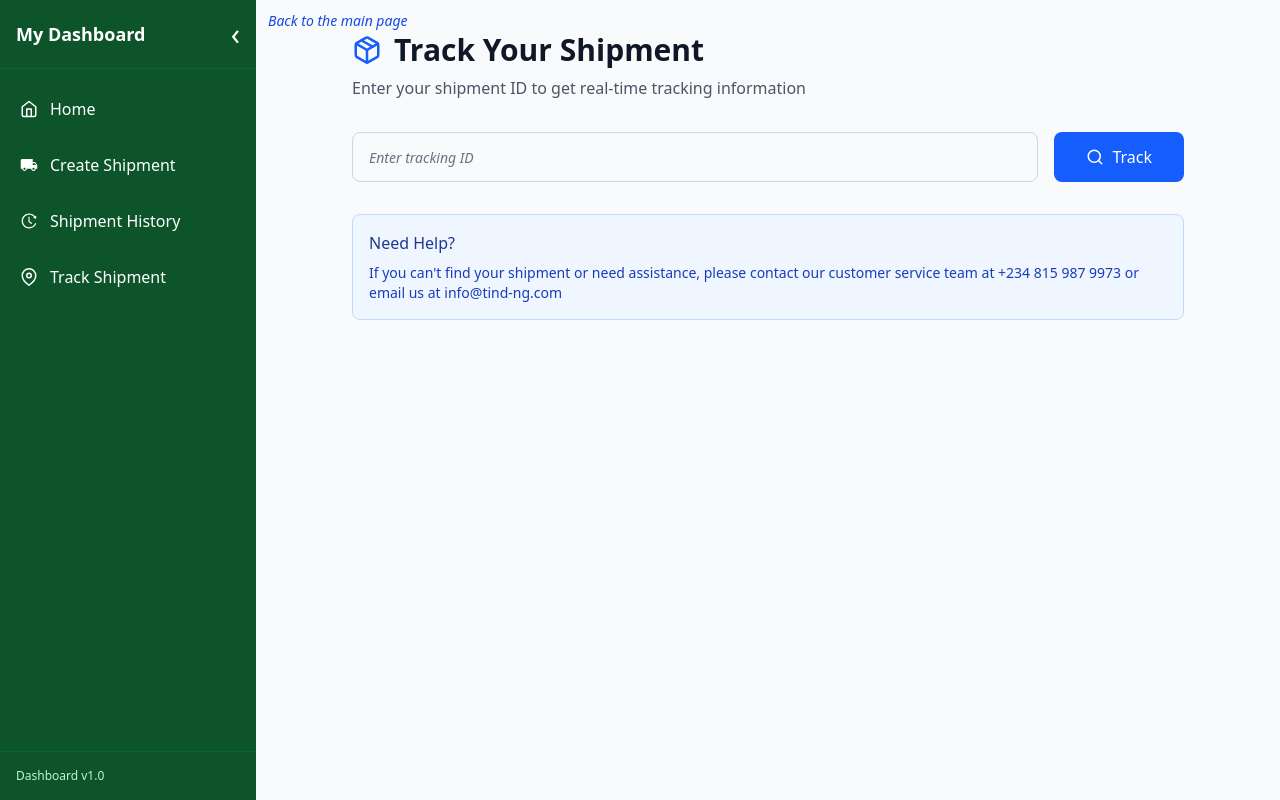
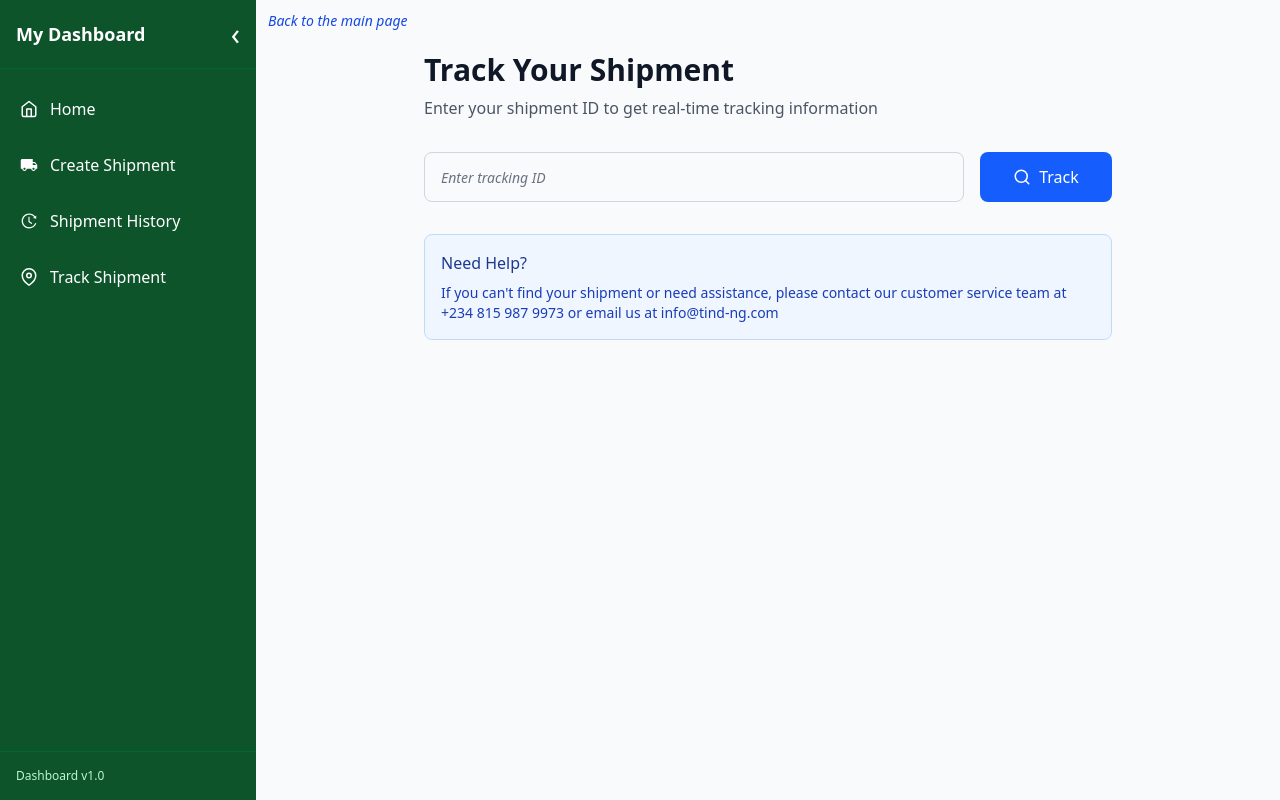
Before and after one commit to IsraelOye/Frontend-project, a React (Vite) app: page /dashboard/track in a window 1280 px wide. Built offline with nearby package versions, Linux system fonts and the light colour scheme.

Commit message:
corrected some typo error

```diff
--- a/src/App.jsx
+++ b/src/App.jsx
@@ -360,12 +360,12 @@ const App = () => {
               professionalism and care.
             </p>
             <p className="text-gray-600 text-sm md:text-base leading-6 md:leading-7 mb-4 md:mb-5">
-              Tranex Delivery Services eliminates the stress of sending
+              Tind Delivery Services eliminates the stress of sending
               packages. With real-time web and mobile tracking, you can monitor
               your shipment every step of the way. Our highly trained customer
               service team ensures every client receives exceptional care, while
               our tailored logistics solutions are designed to meet your unique
-              needs. With Tranex, we've got you covered.
+              needs. With Tind, we've got you covered.
             </p>
 
             <Link
--- a/src/dashboard/track.jsx
+++ b/src/dashboard/track.jsx
@@ -239,10 +239,10 @@ const TrackShipment = () => {
   };
 
   return (
-    <div className="px-4 sm:px-6 lg:px-8 max-w-4xl mx-auto">
-      <div className="mb-6 sm:mb-8">
+    <div className="px-4 sm:px-8 lg:px-10 max-w-3xl mx-auto">
+      <div className="mb-6 sm:mb-8 mt-5">
         <h2 className="text-xl sm:text-2xl lg:text-3xl font-semibold mb-2 text-gray-900 flex items-center gap-3">
-          <FiPackage className="text-blue-600" />
+          {/* <FiPackage className="text-blue-600" /> */}
           Track Your Shipment
         </h2>
         <p className="text-gray-600 text-sm sm:text-base">
@@ -259,14 +259,14 @@ const TrackShipment = () => {
               value={shipmentId}
               onChange={(e) => setShipmentId(e.target.value)}
               placeholder="Enter tracking ID"
-              className="border border-gray-300 px-3 sm:px-4 py-2.5 sm:py-3 rounded-lg w-full outline-none focus:ring-2 focus:ring-blue-500 focus:border-blue-500 placeholder:italic placeholder:text-sm placeholder:text-gray-500 text-sm sm:text-base transition-all"
+              className="border border-gray-300 px-3 sm:px-4 py-2.5 sm:py-3 rounded-lg w-full outline-none focus:ring-1 focus:ring-blue-500 focus:border-blue-500 placeholder:italic placeholder:text-sm placeholder:text-gray-500 text-sm sm:text-base transition-all"
               disabled={loading}
             />
           </div>
           <button
             type="submit"
             // disabled={loading || !shipmentId.trim()}
-            className="bg-blue-600 text-white px-6 sm:px-8 py-2.5 sm:py-3 rounded-lg hover:bg-blue-700 transition-colors flex items-center justify-center gap-2 text-sm sm:text-base font-medium cursor-pointer"
+            className="bg-blue-600 w-33 text-white px-6 sm:px-8 py-2.5 sm:py-3 rounded-lg hover:bg-blue-700 transition-colors flex items-center justify-center gap-2 text-sm sm:text-base font-medium cursor-pointer"
           >
             {loading ? (
               <>
--- a/src/pages/about.jsx
+++ b/src/pages/about.jsx
@@ -106,12 +106,12 @@ const About = () => {
               professionalism and care.
             </p>
             <p className="text-gray-600 text-sm sm:text-base leading-6 sm:leading-7 mb-4 sm:mb-5">
-              Tranex Delivery Services eliminates the stress of sending
+              Tind Delivery Services eliminates the stress of sending
               packages. With real-time web and mobile tracking, you can monitor
               your shipment every step of the way. Our highly trained customer
               service team ensures every client receives exceptional care, while
               our tailored logistics solutions are designed to meet your unique
-              needs. With Tranex, we've got you covered.
+              needs. With Tind, we've got you covered.
             </p>
           </div>
           <div className="order-1 lg:order-2 flex justify-center">
```
